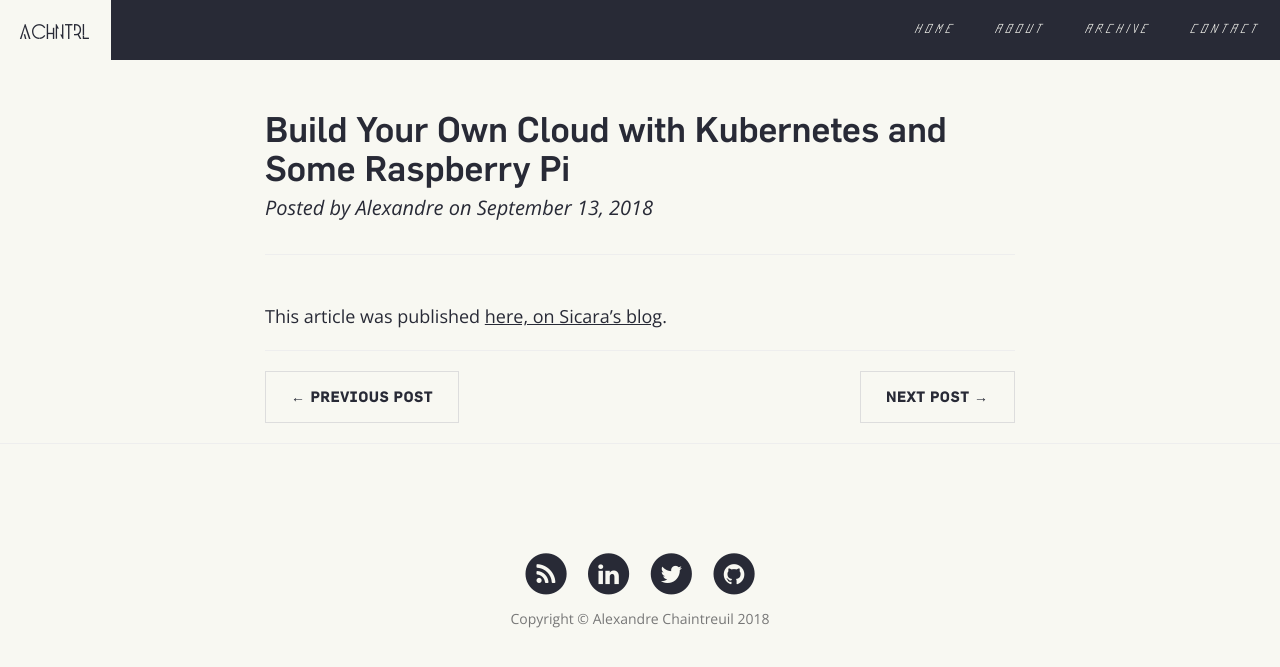
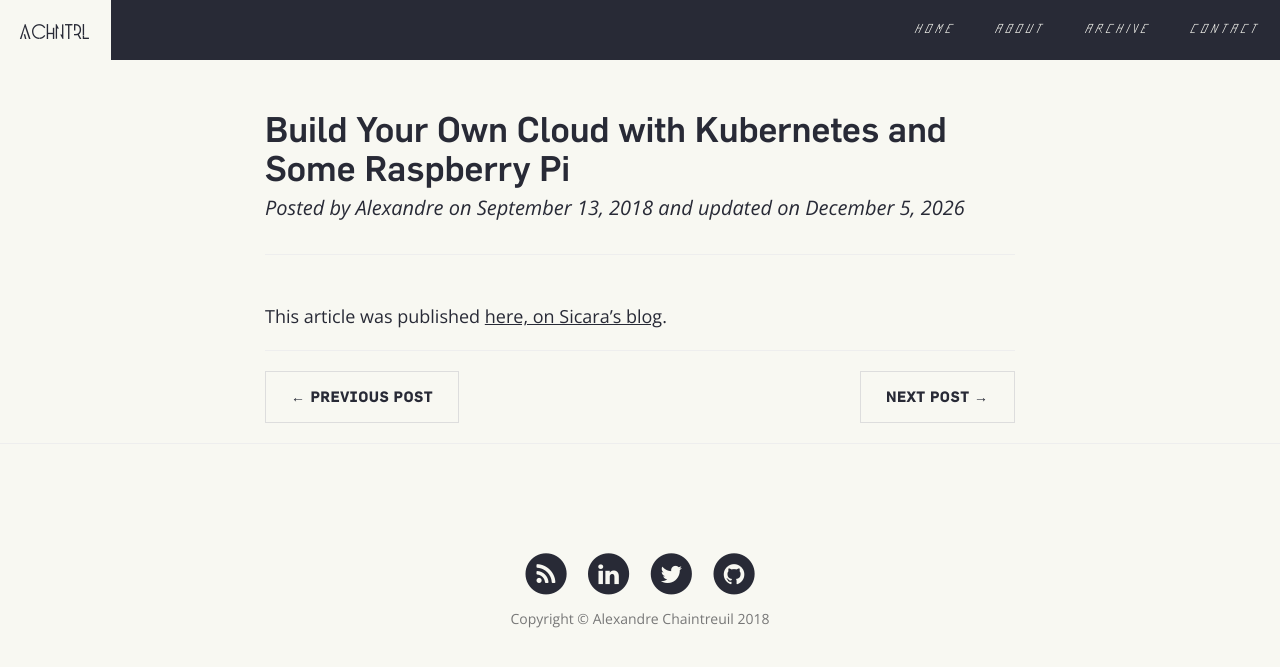
Before and after one commit to achntrl/achntrl.github.io, a Jekyll site: the page built from _posts/2018-09-13-build-own-cloud-kubernetes-raspberry-pi.markdown, in a window 1280 px wide. Shown: the top 667 px of the page. Built offline with Jekyll 4.4.1, drawn with Linux system fonts in a browser that asks for light colours; nearby versions of some CDN libraries; comment, search, counter and statistics services are not loaded.

```diff
--- a/_layouts/post.html
+++ b/_layouts/post.html
@@ -24,6 +24,9 @@ layout: default
                         on {{ page.date | date: "%B %-d, %Y" }}
                         {% if page.update-date and page.update-date != page.date %}
                             and updated on {{ page.update-date | date: "%B %-d, %Y" }}
+                        {% endif %}
+                        {% if page.last-modified-date and page.last-modified-date != page.date %}
+                            and updated on {{ page.last-modified-date | date: "%B %-d, %Y" }}
                         {% endif %}
                     </span>
                 </div>
--- /dev/null
+++ b/_plugins/add-last-modified-date.rb
@@ -0,0 +1,9 @@
+Jekyll::Hooks.register :posts, :pre_render do |post|
+
+    # get the current post last modified time
+    modification_time = File.mtime( post.path )
+
+    # inject modification_time in post's datas.
+    post.data['last-modified-date'] = modification_time
+
+  end
--- a/_posts/2018-11-05-running-a-kubernetes-cluster.markdown
+++ b/_posts/2018-11-05-running-a-kubernetes-cluster.markdown
@@ -81,5 +81,5 @@ on the master node and 0 kbps reads.
 
 ## Next projects
 
-- Measure humidity and temperature in my appartment and send them to a Datadog dashboard with Dogstatsd. I ordered some NodeMCU and DHT22 on Aliexpress but they will take time to arrive :(
+- ~~Measure humidity and temperature in my appartment and send them to a Datadog dashboard with Dogstatsd. I ordered some NodeMCU and DHT22 on Aliexpress but they will take time to arrive~~
 - Find a way to rate limit my url with basic auth to prevent brute force attack / DDoS
```
